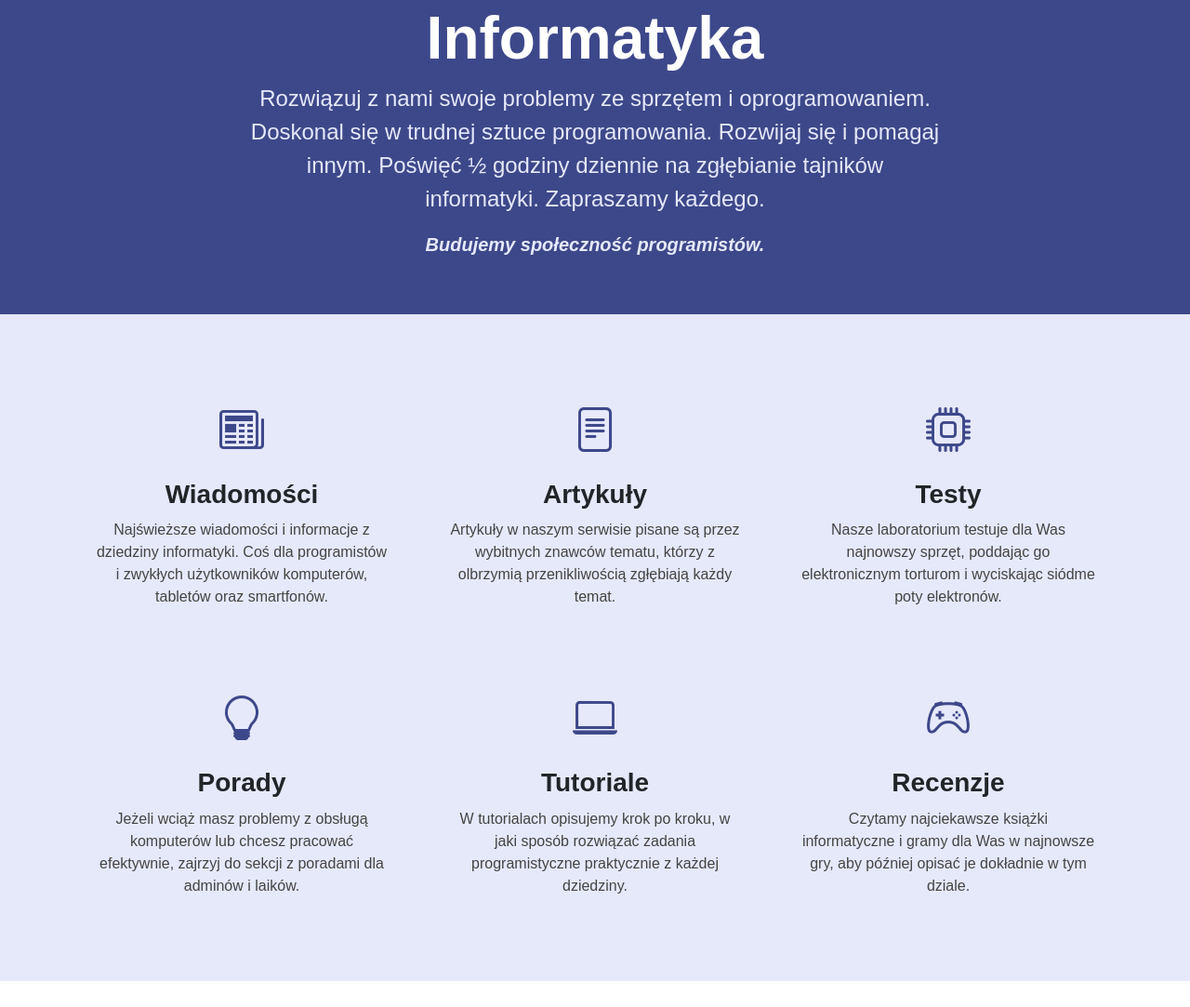
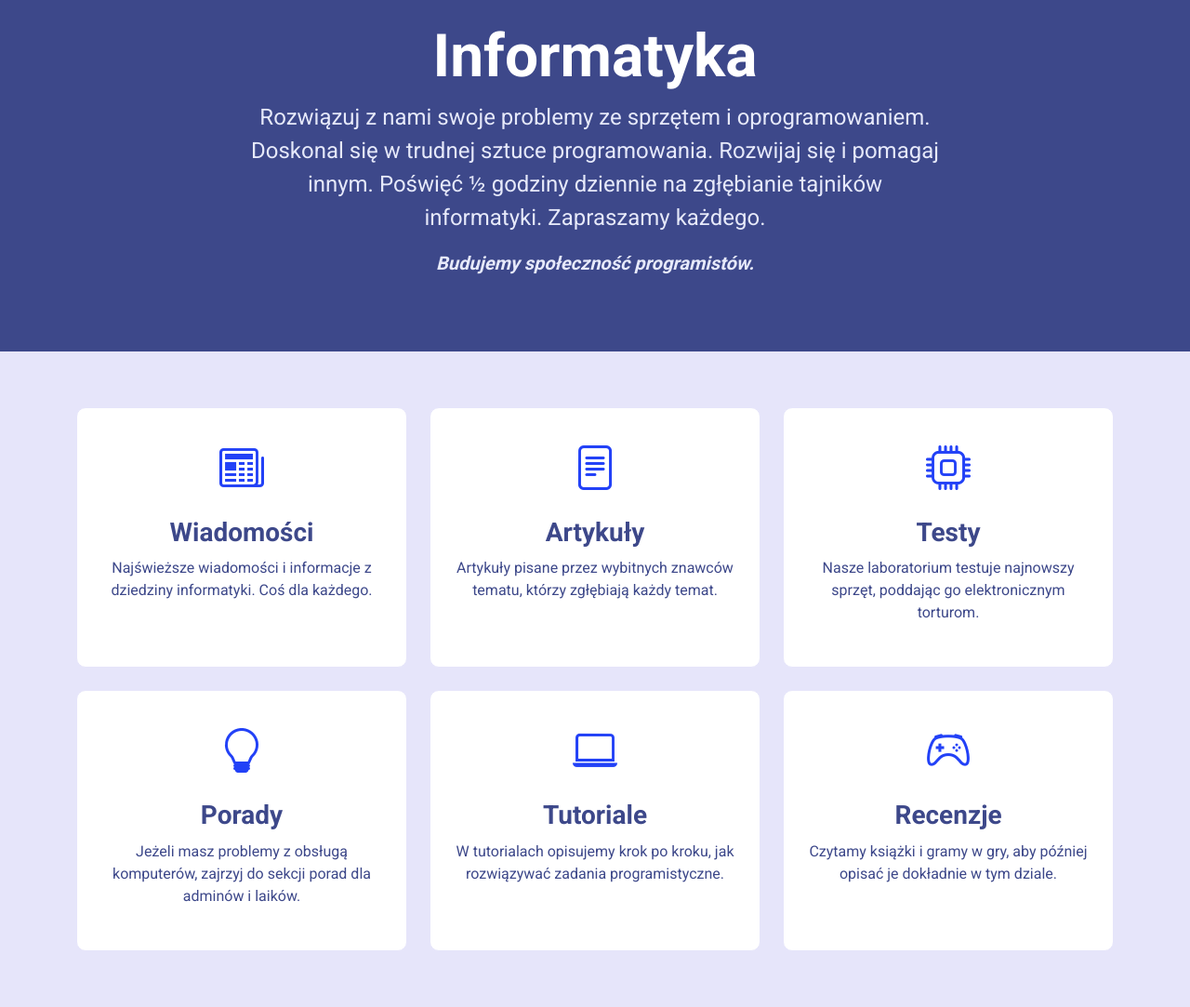
Before and after one commit to KatWys/Witryna2, a plain HTML site: page index.html in a window 1280 px wide. Shown: the part 57-1140 px from the top of the page at 93% size. Before the commit the page ends 1112 px from the top, so only its background shows below. Drawn offline with nearby package versions, Linux system fonts and the light colour scheme.

Commit message:
feat: wdroono finaln struktur strony i style zgodne z wytycznymi (#14)

```diff
--- a/css/portal.css
+++ b/css/portal.css
@@ -1,15 +1,18 @@
-/* Plik główny stylów projektu InfoInfo */
-
-/* Tutaj dodajemy style dla strony głównej */
-body {
-    font-family: Arial, sans-serif;
+:root {
+    --primary-color: #2241F7;
+    --secondary-color: #3D488A;
+    --light-bg: #E6E5FA;
 }
 
-/* Sekcje będą dodawane w miarę postępu prac */
-/* === Hero section (Issue #3) === */
+body {
+    font-family: 'Roboto', sans-serif;
+    color: var(--secondary-color);
+}
+
+/* === Hero section === */
 .hero {
-    padding: 60px 15px;
-    background-color: #3D488A;
+    padding: 80px 15px;
+    background-color: var(--secondary-color);
     color: #ffffff;
 }
 
@@ -17,37 +20,33 @@ body {
     color: #E6E9FA;
 }
 
-@media (max-width: 575.98px) {
-    .hero {
-        padding: 40px 15px;
-    }
-    .hero h1 {
-        font-size: 2.5rem;
-    }
-}
-/* === Category cards section (Issue #4) === */
+/* === Category cards section === */
 .categories {
     padding: 60px 15px;
-    background-color: #E6E9FA;
+    background-color: var(--light-bg);
 }
 
 .category-card {
     padding: 30px 20px;
+    background: #ffffff;
+    border: 1px solid var(--light-bg);
+    border-radius: 10px;
+    transition: transform 0.3s;
+}
+
+.category-card:hover {
+    transform: translateY(-10px);
+    box-shadow: 0 10px 20px rgba(0,0,0,0.1);
 }
 
 .category-card i {
     font-size: 3rem;
-    color: #3D488A;
+    color: var(--primary-color);
     margin-bottom: 15px;
     display: inline-block;
 }
 
 .category-card h3 {
-    font-weight: bold;
+    font-weight: 700;
     margin-bottom: 10px;
 }
-
-.category-card p {
-    color: #444444;
-    margin-bottom: 0;
-}
--- a/index.html
+++ b/index.html
@@ -1,19 +1,17 @@
 <!DOCTYPE html>
 <html lang="pl">
-
 <head>
     <meta charset="UTF-8">
     <meta name="viewport" content="width=device-width, initial-scale=1.0">
     <title>InfoInfo - Portal Informatyczny</title>
+    <link href="https://fonts.googleapis.com/css2?family=Roboto:wght@400;700&display=swap" rel="stylesheet">
     <link href="https://cdn.jsdelivr.net/npm/bootstrap@5.3.0/dist/css/bootstrap.min.css" rel="stylesheet">
     <link rel="stylesheet" href="https://cdn.jsdelivr.net/npm/bootstrap-icons@1.11.3/font/bootstrap-icons.css">
     <link rel="stylesheet" href="css/portal.css">
 </head>
-
 <body>
 
-    <header>
-    </header>
+    <header id="nav"></header>
 
     <main>
         <section class="hero text-center" id="onas">
@@ -28,92 +26,60 @@
                 <p class="fs-5 fw-bold fst-italic mb-0">Budujemy społeczność programistów.</p>
             </div>
         </section>
+
         <section class="categories" id="kategorie">
             <div class="container">
                 <div class="row g-4">
-
                     <div class="col-12 col-md-6 col-lg-4">
                         <div class="category-card h-100 text-center">
                             <i class="bi bi-newspaper"></i>
                             <h3>Wiadomości</h3>
-                    <p>
-                        Najświeższe wiadomości i informacje z dziedziny
-                        informatyki. Coś dla programistów i zwykłych
-                        użytkowników komputerów, tabletów oraz smartfonów.
-                    </p>
+                            <p>Najświeższe wiadomości i informacje z dziedziny informatyki. Coś dla każdego.</p>
                         </div>
                     </div>
-
                     <div class="col-12 col-md-6 col-lg-4">
                         <div class="category-card h-100 text-center">
                             <i class="bi bi-file-text"></i>
                             <h3>Artykuły</h3>
-                    <p>
-                        Artykuły w naszym serwisie pisane są przez wybitnych
-                        znawców tematu, którzy z olbrzymią przenikliwością
-                        zgłębiają każdy temat.
-                    </p>
+                            <p>Artykuły pisane przez wybitnych znawców tematu, którzy zgłębiają każdy temat.</p>
                         </div>
                     </div>
-
                     <div class="col-12 col-md-6 col-lg-4">
                         <div class="category-card h-100 text-center">
                             <i class="bi bi-cpu"></i>
                             <h3>Testy</h3>
-                    <p>
-                        Nasze laboratorium testuje dla Was najnowszy sprzęt,
-                        poddając go elektronicznym torturom i wyciskając
-                        siódme poty elektronów.
-                    </p>
+                            <p>Nasze laboratorium testuje najnowszy sprzęt, poddając go elektronicznym torturom.</p>
                         </div>
                     </div>
-
                     <div class="col-12 col-md-6 col-lg-4">
                         <div class="category-card h-100 text-center">
                             <i class="bi bi-lightbulb"></i>
                             <h3>Porady</h3>
-                    <p>
-                        Jeżeli wciąż masz problemy z obsługą komputerów lub
-                        chcesz pracować efektywnie, zajrzyj do sekcji z
-                        poradami dla adminów i laików.
-                    </p>
+                            <p>Jeżeli masz problemy z obsługą komputerów, zajrzyj do sekcji porad dla adminów i laików.</p>
                         </div>
                     </div>
-
                     <div class="col-12 col-md-6 col-lg-4">
                         <div class="category-card h-100 text-center">
                             <i class="bi bi-laptop"></i>
                             <h3>Tutoriale</h3>
-                    <p>
-                        W tutorialach opisujemy krok po kroku, w jaki sposób
-                        rozwiązać zadania programistyczne praktycznie z
-                        każdej dziedziny.
-                    </p>
+                            <p>W tutorialach opisujemy krok po kroku, jak rozwiązywać zadania programistyczne.</p>
                         </div>
                     </div>
-
                     <div class="col-12 col-md-6 col-lg-4">
                         <div class="category-card h-100 text-center">
                             <i class="bi bi-controller"></i>
                             <h3>Recenzje</h3>
-                    <p>
-                        Czytamy najciekawsze książki informatyczne i gramy
-                        dla Was w najnowsze gry, aby później opisać je
-                        dokładnie w tym dziale.
-                    </p>
+                            <p>Czytamy książki i gramy w gry, aby później opisać je dokładnie w tym dziale.</p>
                         </div>
                     </div>
-
                 </div>
             </div>
         </section>
     </main>
 
-    <footer>
-    </footer>
+    <footer id="footer"></footer>
 
     <script src="https://cdn.jsdelivr.net/npm/bootstrap@5.3.0/dist/js/bootstrap.bundle.min.js"></script>
     <script src="js/main.js"></script>
 </body>
-
 </html>
```
Lines whose indentation alone changed are shown as unchanged.
